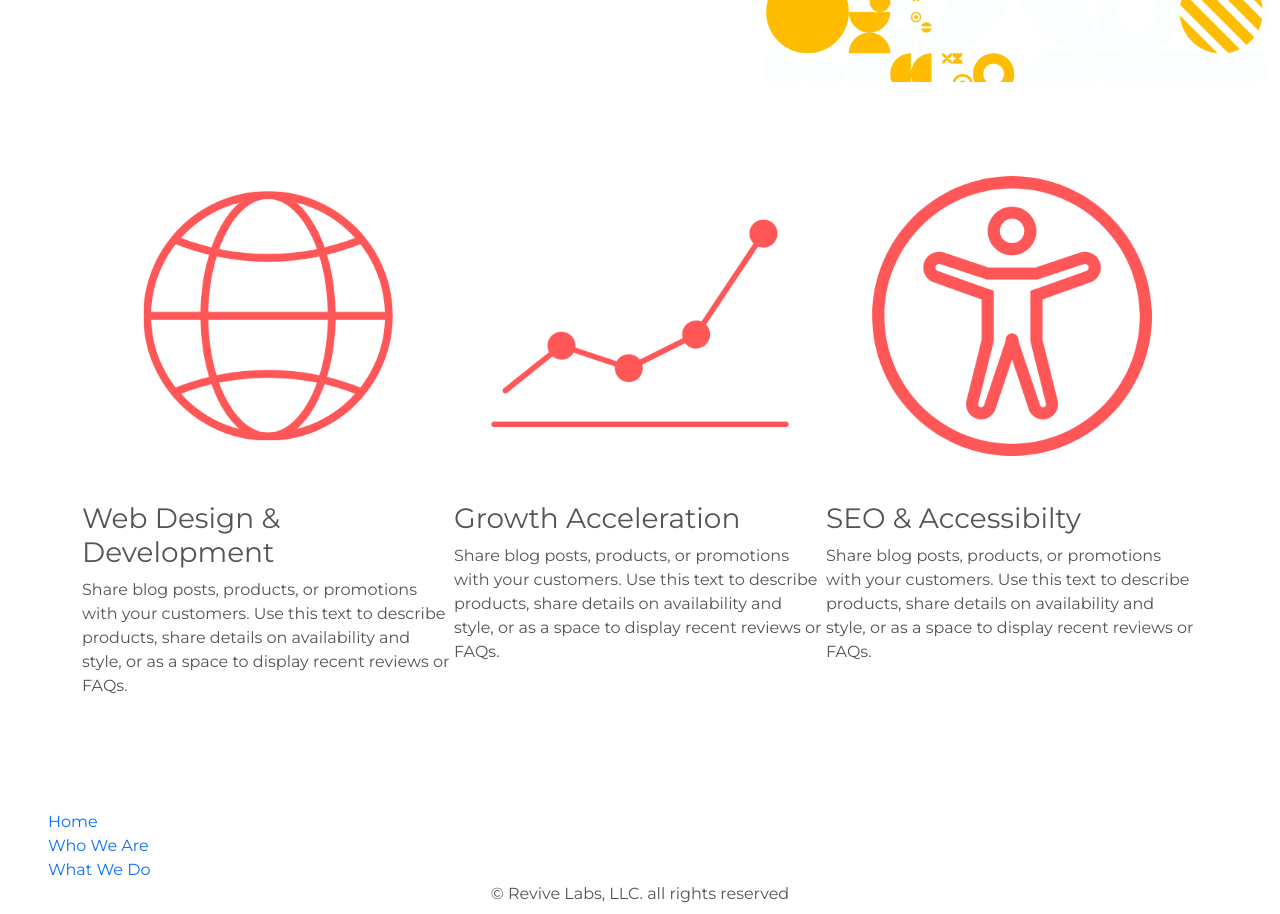
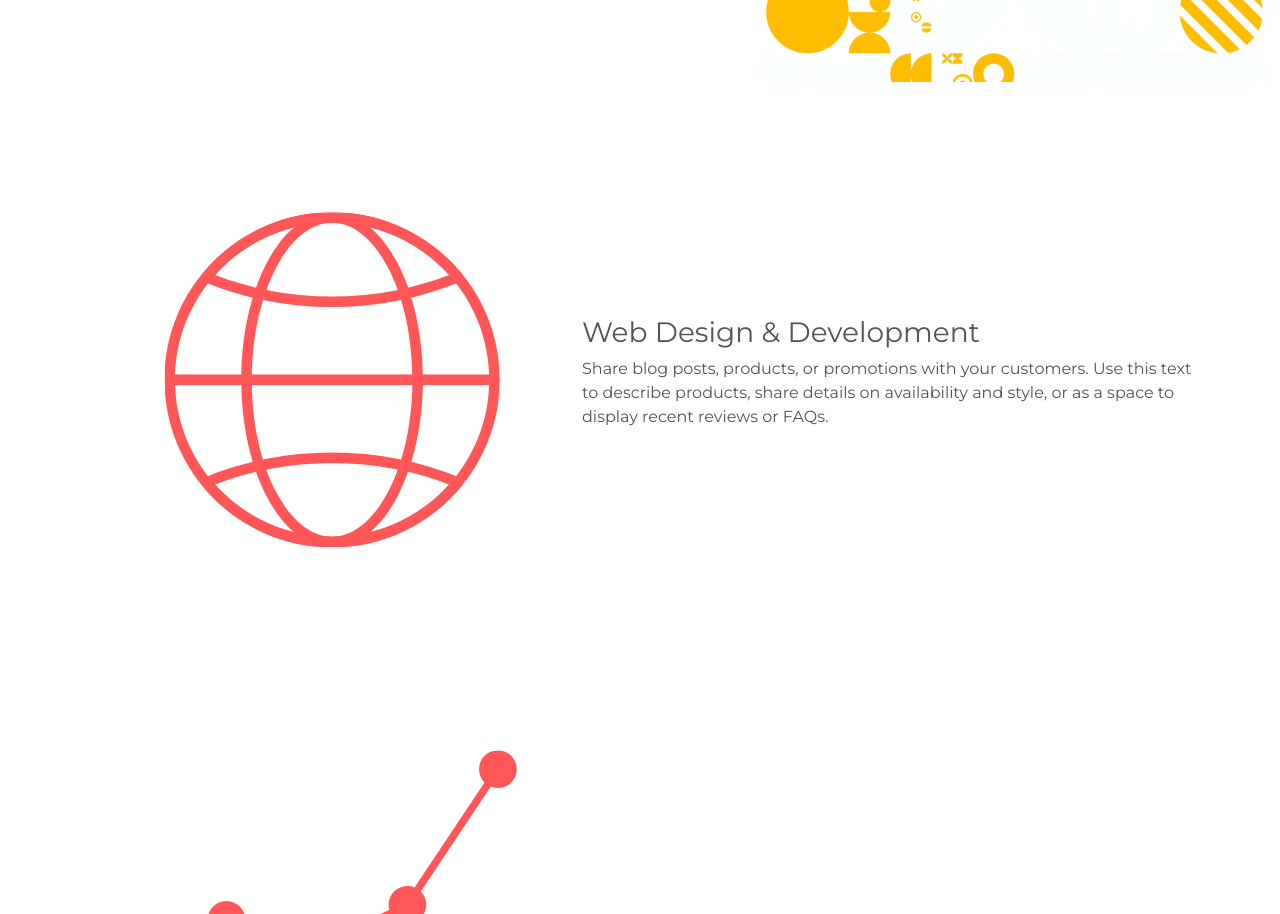
Before and after one commit to Sara-Alkhamri/revive, a React (Create React App) app: page /services in a window 1280 px wide. Shown: the part 500-1414 px from the top of the page. Built offline with nearby package versions, Linux system fonts and the light colour scheme.

Commit message:
service page layout updates

```diff
--- a/src/App.css
+++ b/src/App.css
@@ -69,8 +69,13 @@ p {
 }
 
 .container {
-  display: flex;
+  /* display: flex; */
   margin-top: 3rem;
+}
+
+.services-web {
+  display:flex;
+ align-items: center;
 }
 
 .footer {
--- a/src/components/Services.js
+++ b/src/components/Services.js
@@ -6,14 +6,16 @@ import access from "../access.png";
 export default function Services() {
   return (
     <div className="container">
-      <div>
+      <div className="services-web">
         <img src={web} alt="Web Icon" className="img-fluid" />
-        <h3 className="h3">Web Design & Development</h3>
-        <p>
-          Share blog posts, products, or promotions with your customers. Use
-          this text to describe products, share details on availability and
-          style, or as a space to display recent reviews or FAQs.
+        <div>
+          <h3 className="h3">Web Design & Development</h3>
+          <p>
+            Share blog posts, products, or promotions with your customers. Use
+            this text to describe products, share details on availability and
+            style, or as a space to display recent reviews or FAQs.
         </p>
+        </div>
       </div>
 
       <div>
```
